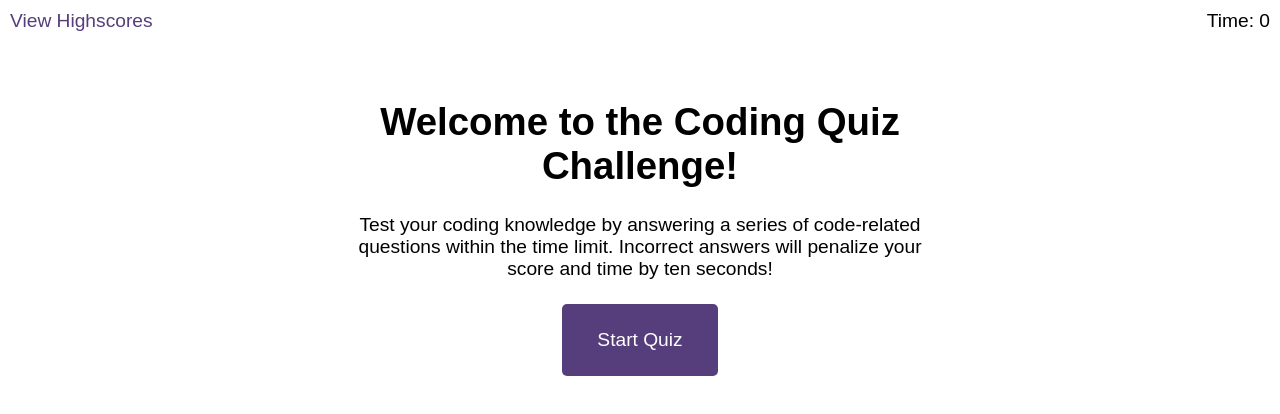
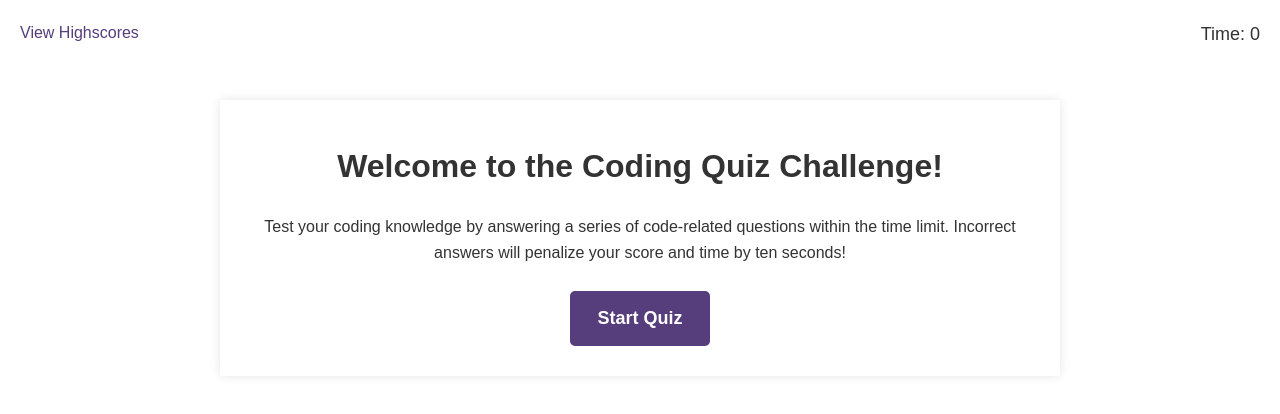
Before and after one commit to Sooey-99/API-code-quiz, a plain HTML site: page index.html in a window 1280 px wide. Drawn offline with Linux system fonts and the light colour scheme.

Commit message:
Added to CSS: box shadow to wrapper, adjusted the feedback section with a border top for separation, made slight adjustments to positioning and spacing for improved layout

```diff
--- a/assets/css/styles.css
+++ b/assets/css/styles.css
@@ -1,12 +1,17 @@
 body {
-  font-family: Arial;
-  font-size: 120%;
+  font-family: 'Arial', sans-serif;
+  font-size: 16px;
+  line-height: 1.6;
+  color: #333;
+  background-color: #fff;
+  margin: 0;
+  padding: 0;
 }
 
 a {
   color: #563d7c;
   text-decoration: none;
-  transition: color 0.1s;
+  transition: color 0.3s;
 }
 
 a:hover {
@@ -15,38 +20,45 @@ a:hover {
 
 button {
   display: inline-block;
-  margin: 5px;
+  margin: 10px 0;
   cursor: pointer;
-  font-size: 100%;
+  font-size: 18px;
+  font-weight: bold;
   background-color: #563d7c;
+  border: 2px solid #563d7c;
   border-radius: 5px;
-  padding: 25px 35px;
-  color: white;
-  border: 0;
-  transition: background-color 0.1s;
+  padding: 15px 25px;
+  color: #fff;
+  transition: background-color 0.3s;
 }
 
 button:hover {
   background-color: #8570a5;
+  border-color: #8570a5;
 }
 
 .choices button {
   display: block;
+  margin: 10px 0;
 }
 
 input[type="text"] {
-  font-size: 100%;
+  font-size: 16px;
+  padding: 10px;
+  border: 1px solid #ddd;
+  border-radius: 3px;
 }
 
 ol {
-  padding-left: 0px;
+  padding: 0;
   max-height: 400px;
   overflow: auto;
 }
 
 li {
-  padding: 5px;
+  padding: 10px;
   list-style: decimal inside none;
+  border-bottom: 1px solid #ddd;
 }
 
 li:nth-child(odd) {
@@ -54,8 +66,11 @@ li:nth-child(odd) {
 }
 
 .wrapper {
-  margin: 100px auto 0 auto;
-  max-width: 600px;
+  margin: 100px auto;
+  max-width: 800px;
+  padding: 20px;
+  background-color: #fff;
+  box-shadow: 0 0 10px rgba(0, 0, 0, 0.1);
 }
 
 .hide {
@@ -68,21 +83,22 @@ li:nth-child(odd) {
 
 .scores {
   position: absolute;
-  top: 10px;
-  left: 10px;
+  top: 20px;
+  left: 20px;
 }
 
 .feedback {
   font-style: italic;
-  font-size: 120%;
+  font-size: 18px;
   margin-top: 20px;
   padding-top: 10px;
-  color: gray;
-  border-top: 2px solid #ccc;
+  color: #777;
+  border-top: 2px solid #ddd;
 }
 
 .timer {
   position: absolute;
-  top: 10px;
-  right: 10px;
+  top: 20px;
+  right: 20px;
+  font-size: 18px;
 }
```
